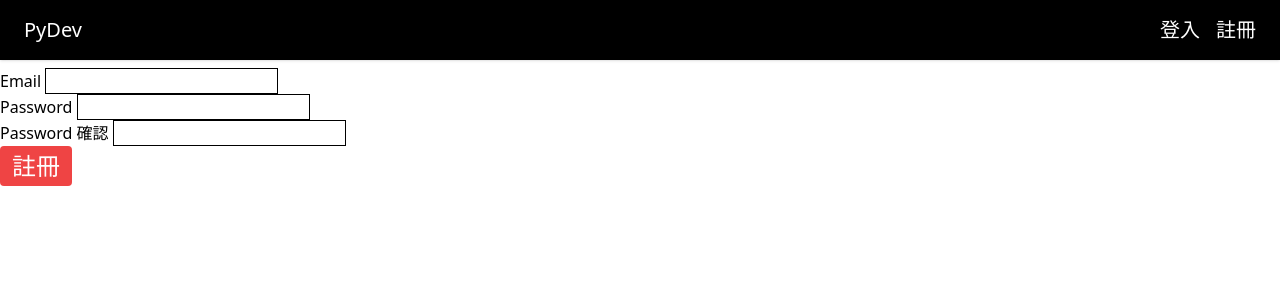
After one commit to kaochenlong/pydev-demo, a Django app: page /users/register/ in a window 1280 px wide. The commit adds this page. Shown: the top 300 px of the page. Run offline with Django 5.2, Linux system fonts and the light colour scheme.

Commit message:
WIP - add user

```diff
--- a/pydev/settings.py
+++ b/pydev/settings.py
@@ -25,6 +25,7 @@ INSTALLED_APPS = [
     "pages",
     "resumes",
     "comments",
+    "users",
 ]
 
 MIDDLEWARE = [
--- a/pydev/urls.py
+++ b/pydev/urls.py
@@ -6,4 +6,5 @@ urlpatterns = [
     path("", include("pages.urls")),
     path("resumes/", include("resumes.urls")),
     path("comments/", include("comments.urls")),
+    path("users/", include("users.urls")),
 ]
--- a/static/styles/app.css
+++ b/static/styles/app.css
@@ -597,6 +597,10 @@ video {
   margin-right: auto;
 }
 
+.mt-2 {
+  margin-top: 0.5rem;
+}
+
 .block {
   display: block;
 }
@@ -605,26 +609,33 @@ video {
   display: flex;
 }
 
+.h-3 {
+  height: 0.75rem;
+}
+
+.w-2 {
+  width: 0.5rem;
+}
+
 .justify-between {
   justify-content: space-between;
-}
-
-.gap-2 {
-  gap: 0.5rem;
 }
 
 .gap-4 {
   gap: 1rem;
 }
 
-.bg-pink-200 {
-  --tw-bg-opacity: 1;
-  background-color: rgb(251 207 232 / var(--tw-bg-opacity, 1));
+.rounded {
+  border-radius: 0.25rem;
 }
 
-.bg-red-400 {
-  --tw-bg-opacity: 1;
-  background-color: rgb(248 113 113 / var(--tw-bg-opacity, 1));
+.border {
+  border-width: 1px;
+}
+
+.border-black {
+  --tw-border-opacity: 1;
+  border-color: rgb(0 0 0 / var(--tw-border-opacity, 1));
 }
 
 .bg-black {
@@ -632,14 +643,44 @@ video {
   background-color: rgb(0 0 0 / var(--tw-bg-opacity, 1));
 }
 
+.bg-red-500 {
+  --tw-bg-opacity: 1;
+  background-color: rgb(239 68 68 / var(--tw-bg-opacity, 1));
+}
+
+.bg-red-200 {
+  --tw-bg-opacity: 1;
+  background-color: rgb(254 202 202 / var(--tw-bg-opacity, 1));
+}
+
+.px-3 {
+  padding-left: 0.75rem;
+  padding-right: 0.75rem;
+}
+
 .px-6 {
   padding-left: 1.5rem;
   padding-right: 1.5rem;
 }
 
+.py-1 {
+  padding-top: 0.25rem;
+  padding-bottom: 0.25rem;
+}
+
 .py-4 {
   padding-top: 1rem;
   padding-bottom: 1rem;
+}
+
+.px-2 {
+  padding-left: 0.5rem;
+  padding-right: 0.5rem;
+}
+
+.text-2xl {
+  font-size: 1.5rem;
+  line-height: 2rem;
 }
 
 .text-xl {
@@ -657,3 +698,8 @@ video {
   --tw-shadow-colored: 0 1px 3px 0 var(--tw-shadow-color), 0 1px 2px -1px var(--tw-shadow-color);
   box-shadow: var(--tw-ring-offset-shadow, 0 0 #0000), var(--tw-ring-shadow, 0 0 #0000), var(--tw-shadow);
 }
+
+.hover\:bg-red-400:hover {
+  --tw-bg-opacity: 1;
+  background-color: rgb(248 113 113 / var(--tw-bg-opacity, 1));
+}
--- a/templates/shared/navbar.html
+++ b/templates/shared/navbar.html
@@ -1,10 +1,10 @@
 <nav class="bg-black text-white shadow text-xl py-4 px-6 flex justify-between">
   <ul>
-    <li>首頁</li>
+    <li><a href="{% url "pages:home" %}">PyDev</a></li>
   </ul>
 
   <ul class="flex gap-4">
-    <li>登入</li>
-    <li>註冊</li>
+    <li><a href="{% url "users:login" %}">登入</a></li>
+    <li><a href="{% url "users:register" %}">註冊</a></li>
   </ul>
 </nav>
--- /dev/null
+++ b/users/templates/users/login.html
@@ -0,0 +1,5 @@
+{% extends "shared/layout.html" %}
+
+{% block "content" %}
+登入
+{% endblock %}
--- /dev/null
+++ b/users/templates/users/register.html
@@ -0,0 +1,20 @@
+{% extends "shared/layout.html" %}
+
+{% block "content" %}
+<form method="POST" class="mt-2">
+  {% csrf_token %}
+  <div>
+    <label>Email</label>
+    <input type="email" class="border border-black" name="email" />
+  </div>
+  <div>
+    <label>Password</label>
+    <input type="password" class="border border-black" name="password" />
+  </div>
+  <div>
+    <label>Password 確認</label>
+    <input type="password" class="border border-black" name="password_confirm" />
+  </div>
+  <button class="bg-red-500 text-2xl px-3 py-1 text-white rounded hover:bg-red-400">註冊</button>
+</form>
+{% endblock %}
--- /dev/null
+++ b/users/urls.py
@@ -0,0 +1,10 @@
+from django.urls import path
+from . import views
+
+app_name = "users"
+
+urlpatterns = [
+    path("login/", views.login, name="login"),
+    path("logout/", views.logout, name="logout"),
+    path("register/", views.register, name="register"),
+]
--- /dev/null
+++ b/users/views.py
@@ -0,0 +1,17 @@
+from django.shortcuts import render
+
+
+def login(request):
+    return render(request, "users/login.html")
+
+
+def register(request):
+    if request.POST:
+        # 註冊
+        # redirect 首頁
+        pass
+    return render(request, "users/register.html")
+
+
+def logout(request):
+    pass
```
